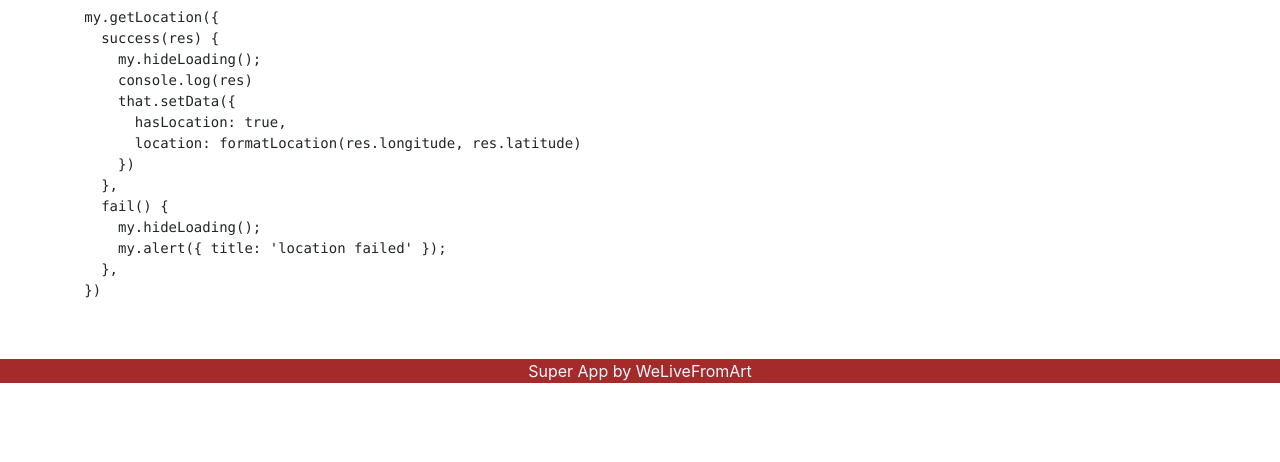
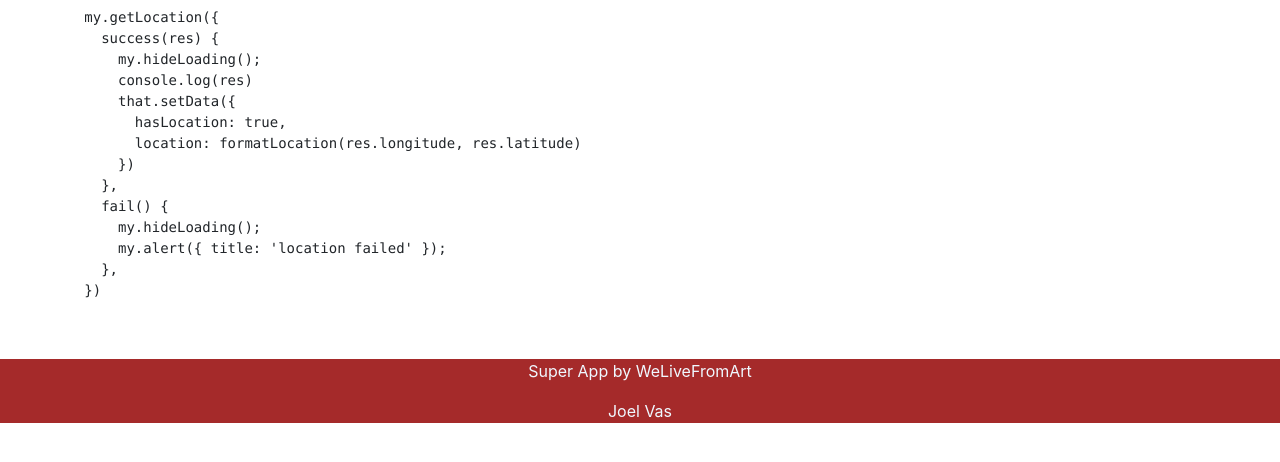
Before and after one commit to Jkz2025/SuperDia2, a plain HTML site: page index.html in a window 1280 px wide. Shown: the part 116-578 px from the top of the page. Drawn offline with nearby package versions, Linux system fonts and the light colour scheme.

Commit message:
anexo nombre

```diff
--- a/index.html
+++ b/index.html
@@ -37,6 +37,7 @@
 
     <footer>
        <p class="footertext"> Super App by WeLiveFromArt</p>
+        <p class="footertext">Joel Vas</p>
     </footer>
   </body>
 </html>
```
